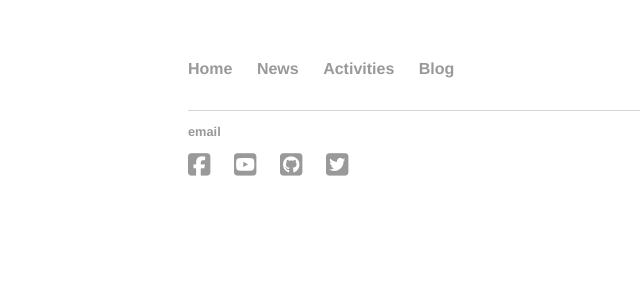
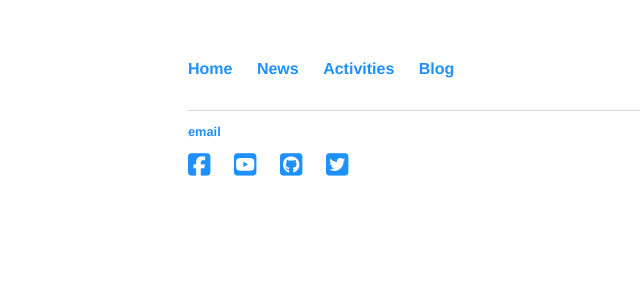
Before and after one commit to pedrocostaferreira/pedrocostaferreira.github.io, a Jekyll site: the page built from index.html, in a window 1280 px wide. Shown: the top 300 px of the page, without its empty margins (4-644 px from the left). Built offline with Jekyll 4.4.1, drawn with Linux system fonts in a browser that asks for light colours; nearby versions of some CDN libraries; library files that are not in the unit come from our copies.

Commit message:
Update main.css

```diff
--- a/css/main.css
+++ b/css/main.css
@@ -14,7 +14,7 @@ nav ul li, footer ul li {
 }
 a {
     text-decoration: none;
-    color: #999;
+    color: #1E90FF;
 }
 a:hover {
     text-decoration: underline;
```
